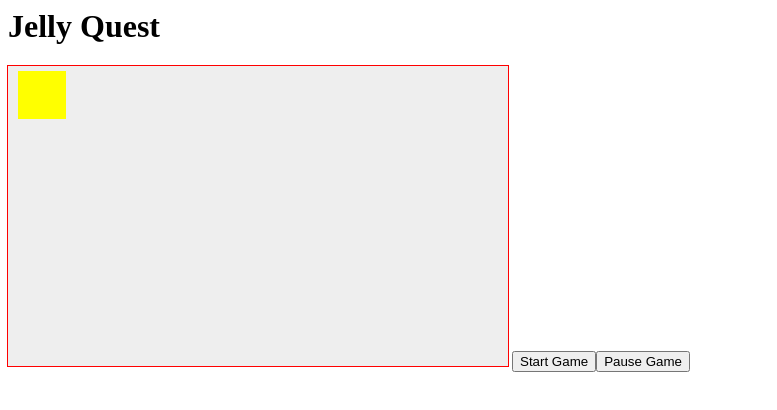
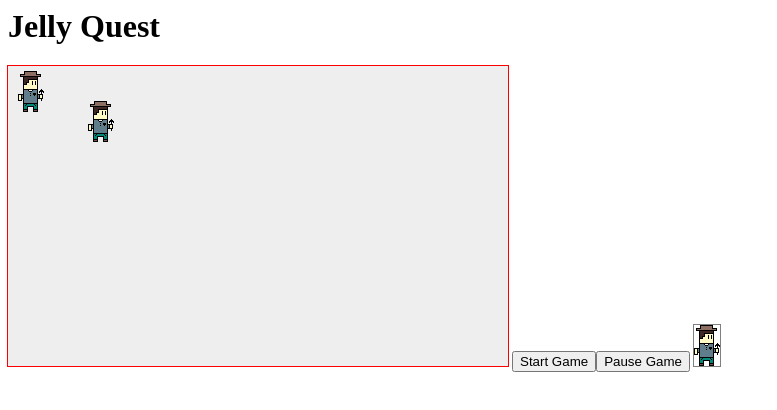
Before and after one commit to mylegoplans/jellyquest, a plain HTML site: page javascript-version/index.html in a window 1280 px wide. Both pictures are taken after a click on the button "Start Game". Shown: the whole page, without its empty margins (0-777 px from the left). Drawn offline with Linux system fonts and the light colour scheme.

Commit message:
added bob pixil image

```diff
--- a/javascript-version/Classes/Character.js
+++ b/javascript-version/Classes/Character.js
@@ -34,6 +34,7 @@ window.Character = function(options) {
 	this.Name = options.Name;
 	this.Color = options.Color;
 	this.Position = options.Position;
+	this.Image = options.Image;
 
 	// behavior/functionality
 	this.sayHello = function() {
--- a/javascript-version/Classes/Game.js
+++ b/javascript-version/Classes/Game.js
@@ -18,13 +18,27 @@ window.Game = function(options) {
 	// draw only the characters
 	this._drawCharacters = function() {
 		for (var i in this.Characters) {
+
+			// we get a reference to out character:
 			var character = this.Characters[i];
-			this.DrawingContext.fillStyle = character.Color;
-			this.DrawingContext.fillRect(
+
+			// // we set the drawing context fill color
+			// this.DrawingContext.fillStyle = character.Color;
+
+			// // then we draw a filled rectangle at X, Y of size 48 x 48
+			// this.DrawingContext.fillRect(
+			// 	character.Position.X,
+			// 	character.Position.Y,
+			// 	48,
+			// 	48
+			// );
+
+			this.DrawingContext.drawImage(
+				character.Image,
 				character.Position.X,
 				character.Position.Y,
-				48,
-				48
+				26,
+				41
 			);
 		}
 	};
--- a/javascript-version/index.html
+++ b/javascript-version/index.html
@@ -12,6 +12,8 @@
 		<canvas id="gameCanvas" width="500" height="300"></canvas>
 
 		<button id="btnStart">Start Game</button><button id="btnEnd">Pause Game</button>
+
+		<img style="outline:solid 1px gray" src="./Images/bob-pixil.png" id="bob-pixil" />
 	</body>
 
 	<script src="/Classes/Board.js"></script>
--- a/javascript-version/main.js
+++ b/javascript-version/main.js
@@ -31,14 +31,29 @@
 	var bob = new Character({
 		Id: 1,
 		Name: 'Bob',
-		Color: '#FFFF00', // red/green/blue expressed RRGGBB 00-FF
+		Color: 'yellow', //'#FF0', // red/green/blue expressed RRGGBB 00-FF
 		Position: {
 			X: 10,
 			Y: 5
-		}
+		},
+		Image: document.getElementById('bob-pixil')
 	});
 
 	game.Characters.push(bob);
+
+	// create a Character called Bob
+	var bob2 = new Character({
+		Id: 2,
+		Name: 'Bob2',
+		Color: 'green', //'#00f', // red/green/blue expressed RRGGBB 00-FF
+		Position: {
+			X: 80,
+			Y: 35
+		},
+		Image: document.getElementById('bob-pixil')
+	});
+
+	game.Characters.push(bob2);
 
 	// setup user input
 	// hook up start/pause buttons
```
Also changed, not shown: javascript-version/Images/Damiano-Fusco.jpg (deleted), javascript-version/Images/bob-pixil.png (added), javascript-version/pixil-frame-0 (1).png (deleted), 1 other file.
